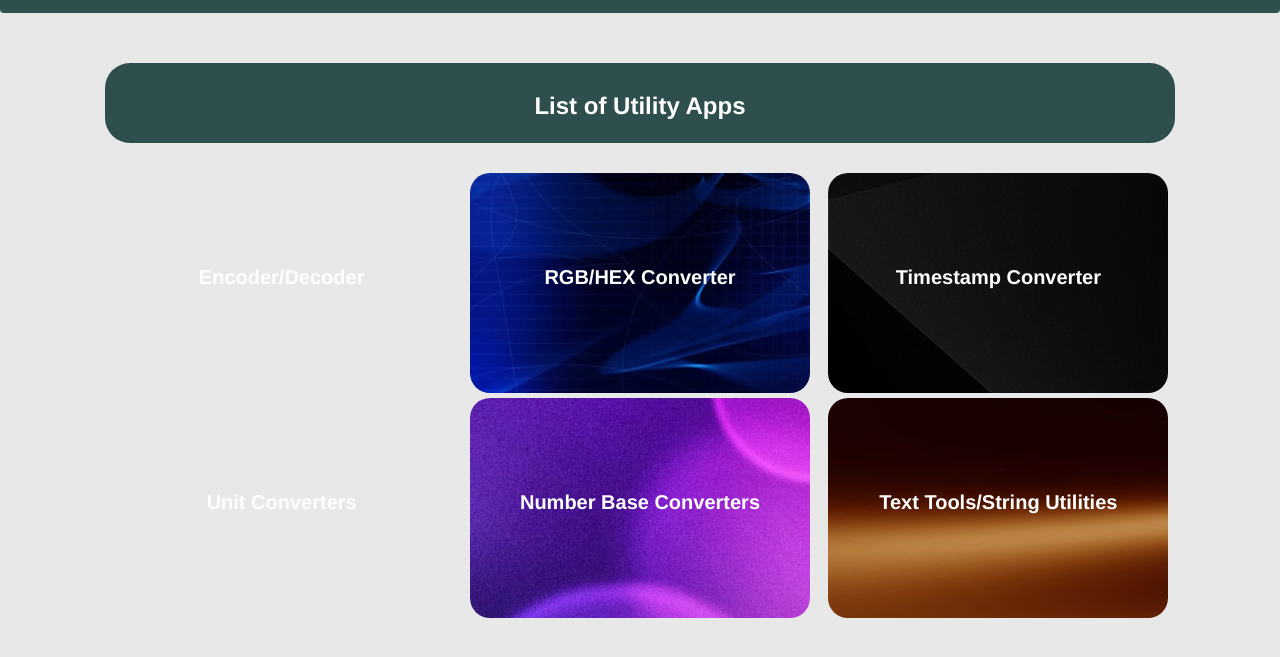
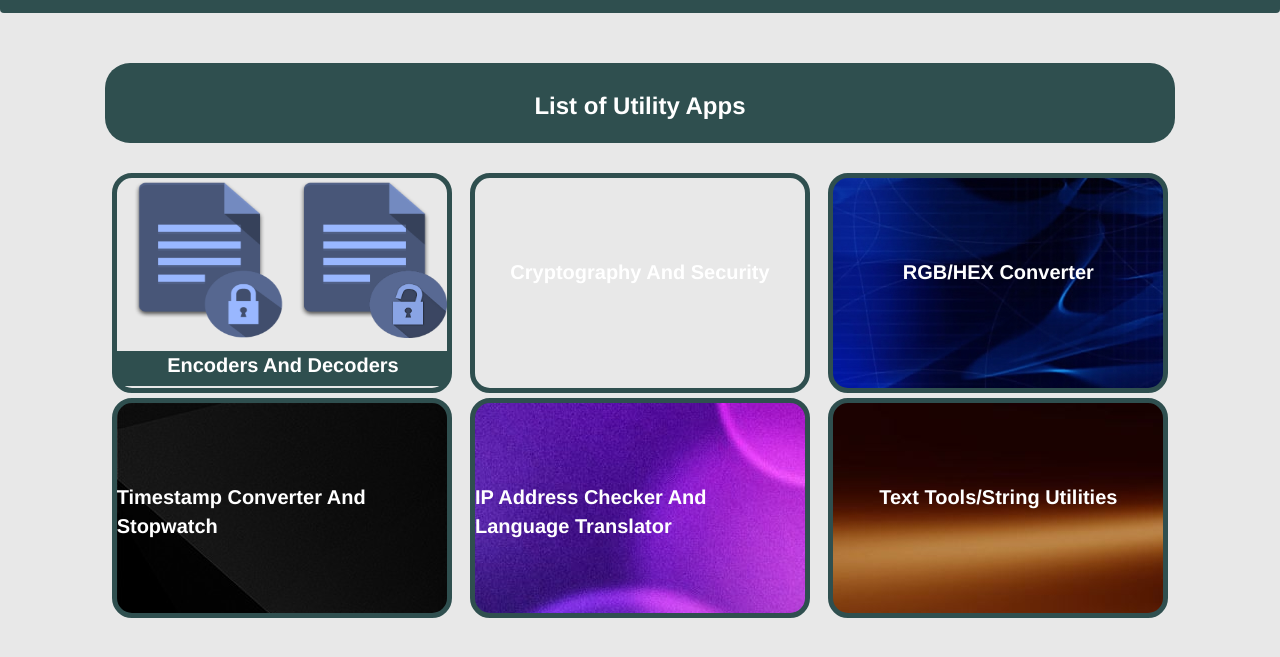
Before and after one commit to pkanwar/utility-apps-main, a plain HTML site: page index.html in a window 1280 px wide. Shown: the part 57-714 px from the top of the page. Drawn offline with nearby package versions, Linux system fonts and the light colour scheme; a script that the page names is missing.

Commit message:
added images and modified front page

```diff
--- a/css/styles.css
+++ b/css/styles.css
@@ -72,10 +72,14 @@ body {
 .container .utility-grid .item {
   height: 220px;
   width: 340px;
-  padding: 10px;
-  display: flex;
+  /* display: flex;
   flex-direction: row;
-  justify-content: center;
+  justify-content: center; */
+  display: grid;
+  grid-template-rows: 1fr 1fr;
+  justify-items: center;
+  align-items: center;
+  border : 5px solid #2F4F4F;
 }
 
 .container .home {
@@ -95,22 +99,39 @@ body {
   margin-top: 30px;
 }
 
+.subitem1 {
+  height: 170px;
+  width: 331px;
+  margin-left: 0px;
+}
+
+.subitem1 img {
+  height: 160px;
+  width: 330px;
+}
+
+.subitem2 {
+  height: 35px;
+  width: 330px;
+  background-color: #2F4F4F;
+  padding-left: 0px;
+}
+
 #item1 {
-  background-image: url(../images/item1.jpg);
-  color: white;
   border-radius: 20px;
+}
 
-}
 #item1 a{
     color: white;
-    margin-top: 80px;
+    margin-left: 50px;
     font-size: 20px;
     font-weight: 700;
     text-decoration: none;
+    outline: none;
 }
 
 #item1:hover {
-    border: 8px solid #20afdf;
+    border: 6px solid #006400;
 }
 
 #item2 {
--- a/index.html
+++ b/index.html
@@ -26,12 +26,15 @@
             <h3 class="title">List of Utility Apps</h3>
         </section>
         <div class="utility-grid" >
-            <div class="item" id="item1" ><a href="https://encoder-decoder-utility.netlify.app/" target="_blank" >Encoder/Decoder</a></div>
+            <div class="item" id="item1" >
+                <div class="subitem1" ><img src='../images/Encryption.png' /></div>
+                <div class="subitem2" ><a href="https://encoder-decoder-utility.netlify.app/" target="_blank" >Encoders And Decoders</a></div>
+            </div>
+            <div class="item" id="item4" ><a href="https://cryptography-security-app.netlify.app/">Cryptography And Security</a></div>
             <div class="item" id="item2" ><a href="https://rgb-hex-convert.netlify.app/" target="_blank" >RGB/HEX Converter</a></div>
-            <div class="item" id="item3" ><a href="https://timestamp-converter.netlify.app/" target="_blank" >Timestamp Converter</a></div>
-            <div class="item" id="item4" ><a href="#">Unit Converters</a></div>
-            <div class="item" id="item5" ><a href="#">Number Base Converters</a></div>
-            <div class="item" id="item6" ><a href="#">Text Tools/String Utilities</a></div>
+            <div class="item" id="item3" ><a href="https://timestamp-converter.netlify.app/" target="_blank" >Timestamp Converter And Stopwatch</a></div>
+            <div class="item" id="item5" ><a href="https://ip-checker-and-language-translator.netlify.app/" target="_blank" >IP Address Checker And Language Translator</a></div>
+            <div class="item" id="item6" ><a href="https://string-utility-pk.netlify.app/" target="_blank" >Text Tools/String Utilities</a></div>
         </div>
     </div>
 
```
Also changed, not shown: images/Encryption.png (added), images/cryptography.jpg (added), images/encode-decode.png (added), images/encoding-icon.png (added), images/ip.jpg (added), images/rgb-hex.png (added), images/string.png (added), images/timestamp.png (added).
